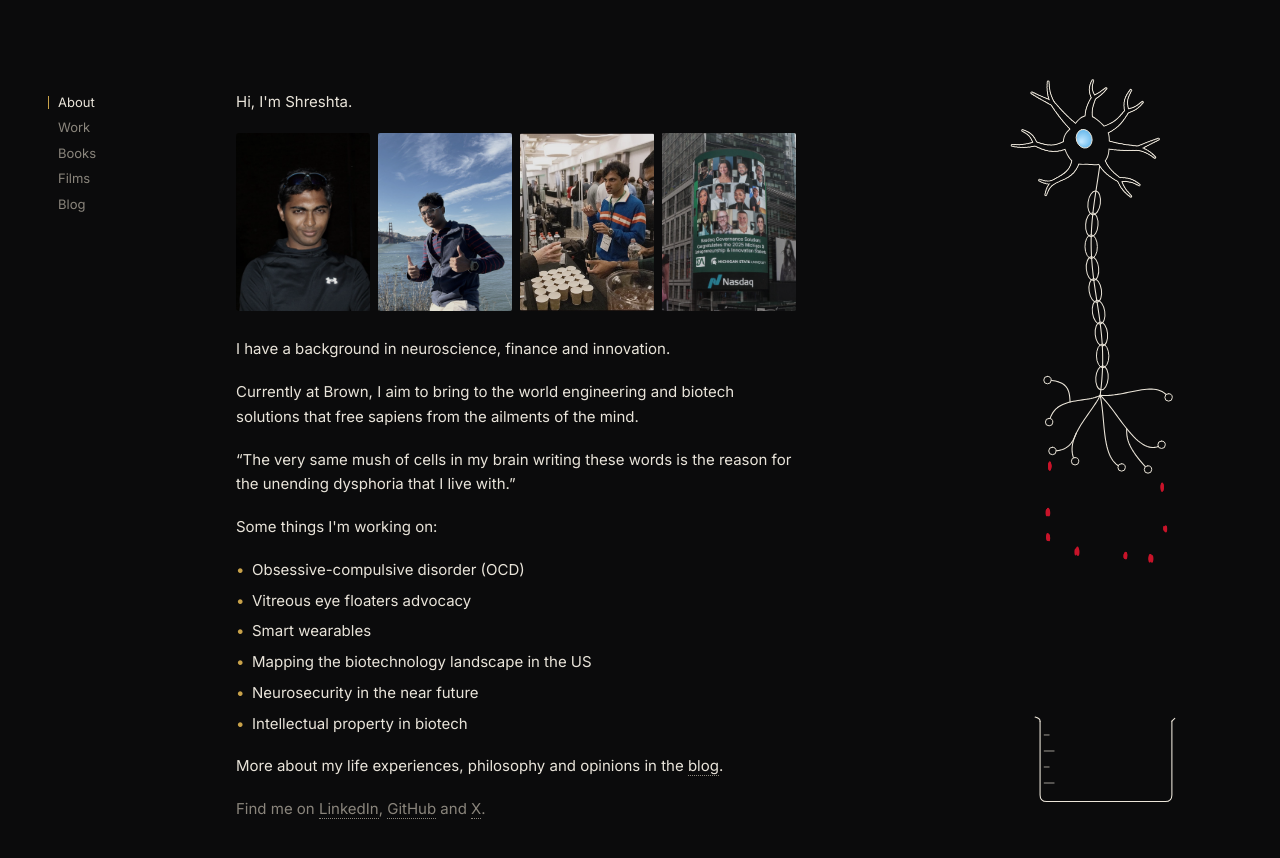
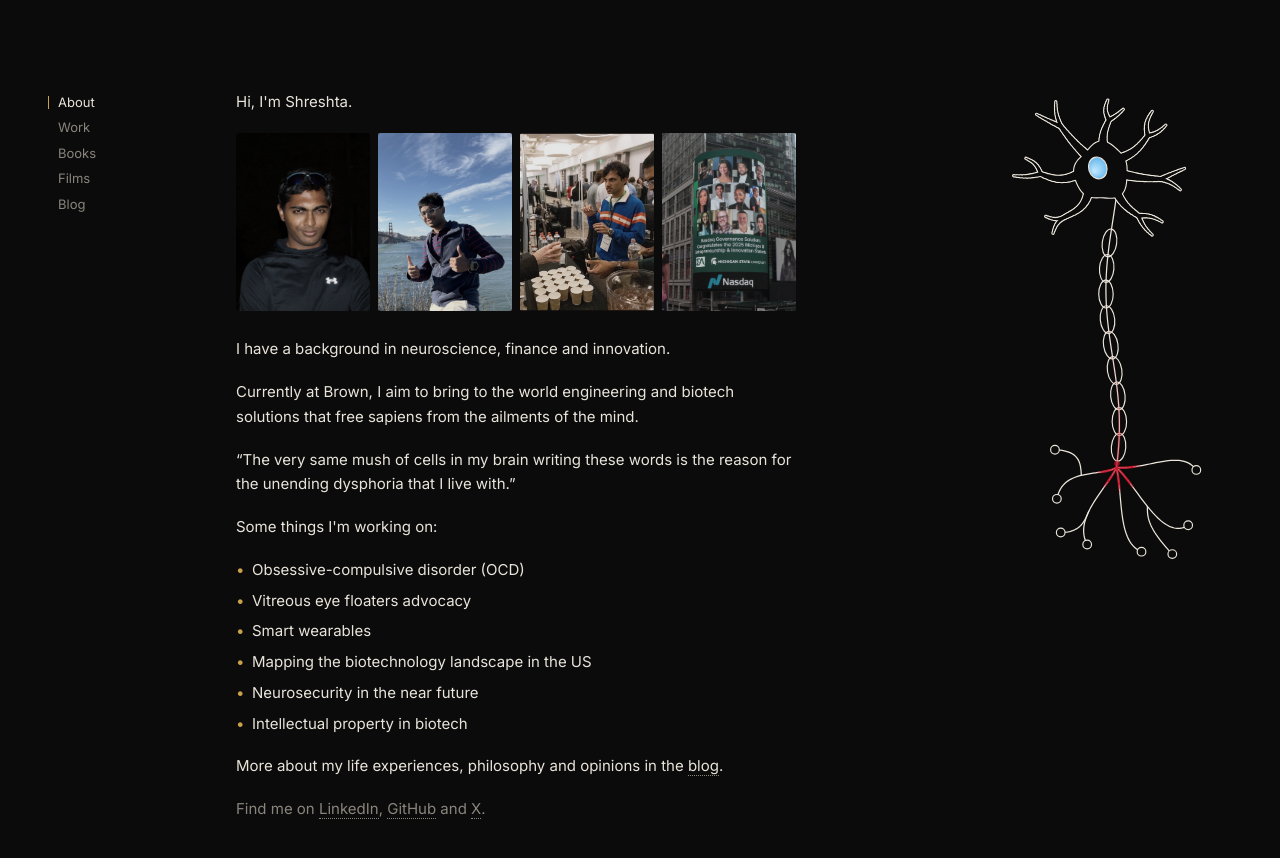
Before and after one commit to shresinsneuro/shresinsneuro.github.io, a plain HTML site: page index.html in a window 1280 px wide. Drawn offline with Linux system fonts and the light colour scheme.

Commit message:
About: neuron scrolls with the page; click drops blood that pools at the bottom until the window fills (beaker removed)
Co-Authored-By: Claude Opus 5.5 <noreply@anthropic.com>

```diff
--- a/index.html
+++ b/index.html
@@ -53,7 +53,7 @@
     <p class="quiet">Find me on <a class="u" href="https://www.linkedin.com/in/shreshta-sinha-797363186" target="_blank" rel="noopener">LinkedIn</a>, <a class="u" href="https://github.com/shresinsneuro" target="_blank" rel="noopener">GitHub</a> and <a class="u" href="https://x.com/Shresinshybrid" target="_blank" rel="noopener">X</a>.</p>
 
     <!-- Neuron firing animation (drawn by neuron.js). data-style: real | pixel | dexter (data-palette: lab | showtime) -->
-    <canvas class="neuron" id="neuron" data-style="dexter" data-palette="showtime" data-beaker title="Click to fire" role="img"
+    <canvas class="neuron" id="neuron" data-style="dexter" data-palette="showtime" data-pool title="Click to drop blood" role="img"
             aria-label="Animated drawing of a neuron firing: a signal travels from the cell body down the myelinated axon to the terminals"></canvas>
   </main>
 </div>
--- a/neuron.js
+++ b/neuron.js
@@ -540,59 +540,74 @@
     });
     ctx.fillStyle = RED2;
     n.parts.forEach(function (p) {
-      ctx.globalAlpha = n.beaker ? 1 : 1 - p.age / p.life;
+      ctx.globalAlpha = 1 - p.age / p.life;
       var sp = Math.hypot(p.vx, p.vy);
       ctx.beginPath(); ctx.ellipse(p.x, p.y, p.r * (1 + sp * 18), p.r, Math.atan2(p.vy, p.vx), 0, TAU); ctx.fill();
     });
     ctx.globalAlpha = 1;
-    if (n.beaker) drawBeaker(n, now, LINE, RED);
-  }
-
-  /* ---------------- beaker under the terminals (showtime style, data-beaker) ----------------
-     Drawn in screen orientation (always upright). Units are drawing units, before the quarter turn. */
-  // one action potential every 6 s, five in all (0.5 s to 24.5 s); firing stops at 30 s.
-  // Every drop lands in the beaker, so the level is counted in drops.
-  var EVERY_MS = 6000, STOP_MS = 30000, SPIKES = 5;
-  function beakerBox(n) {
-    return n.vert ? { cx: 250, w: 320, top: 1576, bot: 1771 } : { cx: 162, w: 280, top: 686, bot: 851 };
-  }
-  function surfaceY(n, b) { return b.bot - 6 - n.level * (b.bot - b.top - 24); }
-  function drawBeaker(n, now, LINE, RED) {
-    var ctx = n.ctx, b = beakerBox(n), k = n.S * n.dpr, x0 = b.cx - b.w / 2, x1 = b.cx + b.w / 2, r = 16;
-    ctx.setTransform(k, 0, 0, k, 0, 0);
-    function body() {
-      ctx.beginPath(); ctx.moveTo(x0, b.top); ctx.lineTo(x0, b.bot - r); ctx.quadraticCurveTo(x0, b.bot, x0 + r, b.bot);
-      ctx.lineTo(x1 - r, b.bot); ctx.quadraticCurveTo(x1, b.bot, x1, b.bot - r); ctx.lineTo(x1, b.top);
-    }
-    if (n.level > 0) {
-      var surf = surfaceY(n, b);
-      ctx.save(); body(); ctx.closePath(); ctx.clip();
-      ctx.fillStyle = RED; ctx.beginPath(); ctx.moveTo(x0, b.bot + 2);
-      for (var u = x0; u <= x1 + 6; u += 6) {
-        var y = surf;
-        n.ripples.forEach(function (rp) {
-          var a = now - rp.t0, d = Math.abs(u - rp.x);
-          y -= 3 * Math.exp(-a / 450) * Math.exp(-d / 45) * Math.cos(d / 9 - a / 70);
-        });
-        ctx.lineTo(Math.min(u, x1), y);
-      }
-      ctx.lineTo(x1, b.bot + 2); ctx.closePath(); ctx.fill();
-      ctx.restore();
-    }
-    ctx.strokeStyle = LINE; ctx.lineWidth = 2.6; ctx.lineCap = ctx.lineJoin = "round";
-    body(); ctx.stroke();
-    ctx.beginPath(); // lip and pouring spout
-    ctx.moveTo(x0, b.top); ctx.quadraticCurveTo(x0, b.top - 7, x0 - 12, b.top - 10);
-    ctx.moveTo(x1, b.top); ctx.lineTo(x1 + 7, b.top - 7); ctx.stroke();
-    ctx.lineWidth = 1.6; ctx.beginPath(); // measuring marks
-    for (var i = 1; i <= 4; i++) {
-      var my = b.bot - 6 - i * (b.bot - b.top - 24) / 4.4;
-      ctx.moveTo(x0 + 10, my); ctx.lineTo(x0 + (i % 2 ? 34 : 22), my);
-    }
-    ctx.stroke();
   }
 
   var DRAW = { real: drawReal, pixel: drawPixel, dexter: drawDexter };
+
+  /* ---------------- blood pool (data-pool): a layer over the whole window ----------------
+     Clicking the neuron drops blood from the axon terminals. The drops fall down the window and
+     collect at the bottom; the pool keeps rising with every click until it fills the window.
+     It does not catch the mouse, so the page and the neuron stay clickable underneath. */
+  var POOL_CLICKS = 30; // clicks needed to fill the window
+  var POOL_RED = "#a30d1b", DROP_RED = "#c8142a";
+  function Pool() {
+    var c = this.c = document.createElement("canvas");
+    c.className = "blood-pool"; c.setAttribute("aria-hidden", "true");
+    document.body.appendChild(c);
+    this.ctx = c.getContext("2d"); this.drops = []; this.ripples = []; this.level = 0; this.drawn = -1;
+  }
+  Pool.prototype.add = function (x, y, scale) { // x, y in window pixels
+    this.drops.push({ x: x, y: y, vx: (Math.random() - 0.5) * 0.03, vy: 0.01 + Math.random() * 0.03, r: (2 + Math.random() * 2) * scale + 0.8 });
+  };
+  Pool.prototype.frame = function (now, dt) {
+    var w = window.innerWidth, h = window.innerHeight, dpr = window.devicePixelRatio || 1, ctx = this.ctx, i;
+    if (w !== this.w || h !== this.h || dpr !== this.dpr) {
+      this.w = w; this.h = h; this.dpr = dpr; this.drawn = -1;
+      this.c.width = Math.round(w * dpr); this.c.height = Math.round(h * dpr);
+    }
+    var per = 1 / (POOL_CLICKS * G.branches.length * 7), damp = Math.pow(0.9985, dt);
+    for (i = this.drops.length - 1; i >= 0; i--) {
+      var d = this.drops[i];
+      d.vy += 0.0003 * dt; d.vx *= damp; d.vy *= damp; d.x += d.vx * dt; d.y += d.vy * dt;
+      if (d.y >= h * (1 - this.level)) {
+        this.level = Math.min(1, this.level + per);
+        this.ripples.push({ x: d.x, t0: now });
+        this.drops.splice(i, 1);
+      } else if (d.x < -30 || d.x > w + 30) this.drops.splice(i, 1);
+    }
+    for (i = this.ripples.length - 1; i >= 0; i--) if (now - this.ripples[i].t0 > 1500) this.ripples.splice(i, 1);
+    // nothing moving: keep the last picture
+    if (!this.drops.length && !this.ripples.length && this.drawn === this.level) return;
+    this.drawn = this.level;
+
+    ctx.setTransform(dpr, 0, 0, dpr, 0, 0); ctx.clearRect(0, 0, w, h);
+    ctx.fillStyle = DROP_RED;
+    this.drops.forEach(function (d) {
+      var sp = Math.hypot(d.vx, d.vy);
+      ctx.beginPath(); ctx.ellipse(d.x, d.y, d.r * (1 + sp * 4), d.r, Math.atan2(d.vy, d.vx), 0, TAU); ctx.fill();
+    });
+    if (this.level <= 0) return;
+    var surf = h * (1 - this.level), rip = this.ripples;
+    ctx.beginPath(); ctx.moveTo(0, h + 2);
+    for (var x = 0; x <= w + 8; x += 8) {
+      var y = surf;
+      rip.forEach(function (r) {
+        var a = now - r.t0, dd = Math.abs(x - r.x);
+        y -= 3 * Math.exp(-a / 450) * Math.exp(-dd / 60) * Math.cos(dd / 10 - a / 70);
+      });
+      ctx.lineTo(x, y);
+    }
+    ctx.lineTo(w + 8, h + 2); ctx.closePath();
+    var g = ctx.createLinearGradient(0, surf, 0, h);
+    g.addColorStop(0, POOL_RED); g.addColorStop(1, "#5e0610");
+    ctx.fillStyle = g; ctx.fill();
+  };
+  var pool = null;
 
   /* ---------------- one animated canvas ---------------- */
   function Neuron(c) {
@@ -600,38 +615,43 @@
     this.c = c; this.ctx = c.getContext("2d");
     this.style = DRAW[c.getAttribute("data-style")] ? c.getAttribute("data-style") : "real";
     this.palette = c.getAttribute("data-palette") || "lab";
-    this.beaker = c.hasAttribute("data-beaker") && this.style === "dexter" && this.palette === "showtime";
-    this.level = 0; this.ripples = []; this.start = 0; this.done = false; this.fired = 0;
+    this.pool = c.hasAttribute("data-pool") && this.style === "dexter" && this.palette === "showtime";
+    if (this.pool && !pool) pool = new Pool();
     this.spikes = []; this.parts = []; this.fx = []; this.trace = [];
-    // until the observer reports, assume hidden (so the beaker's 30 s starts when it is actually seen)
-    this.visible = !("IntersectionObserver" in window); this.cw = 0; this.last = 0;
+    this.visible = true; this.cw = 0; this.last = 0;
     this.reduce = !!(window.matchMedia && matchMedia("(prefers-reduced-motion: reduce)").matches);
     this.next = performance.now() + 600;
     if (this.style === "pixel") { this.low = document.createElement("canvas"); this.lctx = this.low.getContext("2d", { willReadFrequently: true }); }
-    // click to fire (not with the beaker, which runs on its fixed 30 s schedule)
-    c.addEventListener("click", function () { if (!self.beaker) self.fire(performance.now()); });
+    // click to fire; with the pool, only clicked spikes drop blood
+    c.addEventListener("click", function () { self.fire(performance.now(), true); });
     if ("IntersectionObserver" in window) new IntersectionObserver(function (e) { self.visible = e[0].isIntersecting; }).observe(c);
   }
-  Neuron.prototype.fire = function (now) {
+  Neuron.prototype.fire = function (now, clicked) {
     var last = this.spikes[this.spikes.length - 1];
-    if (this.done || (last && now - last.t0 < 500)) return; // beaker full, or refractory period
+    if (last && now - last.t0 < 500) { // refractory period: a click just after a spike gives that spike the blood
+      if (clicked && !last.released) last.blood = true;
+      return;
+    }
     var ins = [];
     for (var i = 0; i < 3; i++) ins.push({ leaf: G.leaves[Math.floor(Math.random() * G.leaves.length)], st: Math.random() * 260, dur: 380 + Math.random() * 120 });
-    this.spikes.push({ t0: now, inputs: ins, released: false });
+    this.spikes.push({ t0: now, inputs: ins, released: false, blood: !!clicked });
   };
-  Neuron.prototype.release = function (now) {
+  Neuron.prototype.release = function (now, spike) {
     var show = this.style === "dexter" && this.palette === "showtime", self = this;
+    if (this.pool && !spike.blood) return; // automatic spikes: no blood
+    var rect = this.pool ? this.c.getBoundingClientRect() : null;
     G.branches.forEach(function (b) {
       var o = b.bouton;
       for (var k = 0; k < 7; k++) {
+        if (self.pool) { // hand the drop to the page-wide pool, in window pixels
+          var dx = o.x + Math.cos(o.a) * 10, dy = o.y + Math.sin(o.a) * 10;
+          var lx = self.vert ? dy * self.S : dx * self.S, ly = self.vert ? (W - dx) * self.S : dy * self.S;
+          pool.add(rect.left + lx, rect.top + ly, self.S);
+          continue;
+        }
         var a = o.a + (Math.random() - 0.5) * 1.8, sp = 0.03 + Math.random() * 0.05;
-        var vx = Math.cos(a) * sp, vy = Math.sin(a) * sp;
-        if (self.beaker) { // slow drip: a little sideways drift, a gentle start downwards (screen down = -x when upright)
-          var side = (Math.random() - 0.5) * 0.012, down = 0.005 + Math.random() * 0.01;
-          if (self.vert) { vx = -down; vy = side; } else { vx = side; vy = down; }
-        }
-        self.parts.push({ x: o.x + Math.cos(o.a) * 10, y: o.y + Math.sin(o.a) * 10, vx: vx, vy: vy,
-          age: 0, life: self.beaker ? 15000 : 700 + Math.random() * 500, r: 2 + Math.random() * 2, g: show ? (self.beaker ? 0.00018 : 0.0004) : 0, k: k % 3 });
+        self.parts.push({ x: o.x + Math.cos(o.a) * 10, y: o.y + Math.sin(o.a) * 10, vx: Math.cos(a) * sp, vy: Math.sin(a) * sp,
+          age: 0, life: 700 + Math.random() * 500, r: 2 + Math.random() * 2, g: show ? 0.0004 : 0, k: k % 3 });
       }
       if (show) {
         var dots = [{ dx: 0, dy: 0, r: 6 + Math.random() * 3 }];
@@ -664,51 +684,32 @@
   Neuron.prototype.frame = function (now) {
     var dt = Math.min(50, now - (this.last || now)), i;
     this.last = now;
-    if (!this.visible) { if (this.start) this.next += dt; return; } // off screen: pause the schedule
+    if (!this.visible) return;
     this.resize();
     if (!this.cw) return;
-    if (this.beaker && !this.start) { this.start = now; this.next = now + 500; }
-    if (!this.reduce && !this.done && now >= this.next) {
-      this.fire(now);
-      if (this.beaker) {
-        this.fired++; this.next += EVERY_MS;
-        if (this.fired >= SPIKES || this.next - this.start >= STOP_MS) this.done = true;
-      } else this.next = now + 2600 + Math.random() * 1400;
-    }
+    if (!this.reduce && now >= this.next) { this.fire(now, false); this.next = now + 2600 + Math.random() * 1400; }
     for (i = this.spikes.length - 1; i >= 0; i--) {
       var sp = this.spikes[i];
-      if (!sp.released && now - sp.t0 >= T_BOUTON) { sp.released = true; this.release(now); }
+      if (!sp.released && now - sp.t0 >= T_BOUTON) { sp.released = true; this.release(now, sp); }
       if (now - sp.t0 > 4000) this.spikes.splice(i, 1);
     }
     var damp = Math.pow(0.998, dt);
     for (i = this.parts.length - 1; i >= 0; i--) {
       var p = this.parts[i];
       p.age += dt; if (this.vert) p.vx -= p.g * dt; else p.vy += p.g * dt; p.vx *= damp; p.vy *= damp; p.x += p.vx * dt; p.y += p.vy * dt;
-      if (p.age > p.life) { this.parts.splice(i, 1); continue; }
-      if (this.beaker) {
-        var bx = beakerBox(this), sx = this.vert ? p.y : p.x, sy = this.vert ? W - p.x : p.y;
-        var lo = bx.cx - bx.w / 2 + 14, hi = bx.cx + bx.w / 2 - 14;
-        if (sx < lo || sx > hi) { // nudge back over the beaker
-          var push = (sx < lo ? 1 : -1) * 0.02;
-          if (this.vert) p.vy = push; else p.vx = push;
-        }
-        if (sy >= surfaceY(this, bx) && sy < bx.bot && sx > bx.cx - bx.w / 2 + 5 && sx < bx.cx + bx.w / 2 - 5) {
-          // caught: the level follows the 30 second schedule, rising only as drops land
-          // the drops take several seconds to fall this far, so the beaker reads full once the first
-          // four spikes' drops are in (about 30 s); the last spike's drops land in a full beaker
-          this.level = Math.min(1, this.level + 1 / ((SPIKES - 1) * G.branches.length * 7));
-          this.ripples.push({ x: sx, t0: now });
-          this.parts.splice(i, 1);
-        } else if (sy >= bx.bot) { this.parts.splice(i, 1); }
-      }
+      if (p.age > p.life) this.parts.splice(i, 1);
     }
-    for (i = this.ripples.length - 1; i >= 0; i--) if (now - this.ripples[i].t0 > 1500) this.ripples.splice(i, 1);
     for (i = this.fx.length - 1; i >= 0; i--) if (now - this.fx[i].t0 > this.fx[i].life) this.fx.splice(i, 1);
     DRAW[this.style](this, now);
   };
 
-  var list = [];
-  function loop(now) { for (var i = 0; i < list.length; i++) list[i].frame(now); requestAnimationFrame(loop); }
+  var list = [], lastT = 0;
+  function loop(now) {
+    for (var i = 0; i < list.length; i++) list[i].frame(now);
+    if (pool) pool.frame(now, Math.min(50, now - (lastT || now)));
+    lastT = now;
+    requestAnimationFrame(loop);
+  }
   function init() {
     // preview helper: index.html?neuron=pixel | dexter | dexter-showtime | real
     var q = new URLSearchParams(location.search).get("neuron");
--- a/style.css
+++ b/style.css
@@ -140,20 +140,20 @@ a.item:hover img.thumb { transform: translateY(-3px); }
 
 /* ---------- neuron animation at the end of About ---------- */
 .neuron { display: block; width: 100%; height: auto; aspect-ratio: 1000 / 420; margin-top: 36px; cursor: pointer; }
-/* phones and tablets: upright too, centred below the text */
-.neuron[data-beaker] { width: auto; height: min(80vh, 760px); aspect-ratio: 420 / 1786; margin: 40px auto 0; }
-/* wide screens: stands upright on the right side of the page (neuron.js turns it when it is taller than wide).
-   Narrower screens without the beaker keep it lying flat below the text. */
+/* phones and tablets: upright (neuron.js turns it when it is taller than wide), centred below the text */
+.neuron[data-pool] { width: auto; height: min(70vh, 620px); aspect-ratio: 420 / 1000; margin: 40px auto 0; }
+/* wide screens: upright beside the text, near the top of the page; it scrolls with the page */
 @media (min-width: 1120px) {
-  .neuron {
+  .neuron, .neuron[data-pool] {
     /* 836px = left padding + menu + gap + text column (48 + 140 + 48 + 560) + a 40px gap */
-    position: fixed; left: 836px; top: 50%; transform: translateY(-50%);
+    position: absolute; left: 836px; top: 90px;
     width: auto; height: min(60vh, 574px); aspect-ratio: 420 / 1000; margin: 0;
   }
-  /* with the beaker underneath: taller, same size neuron */
-  .neuron[data-beaker] { height: min(92vh, 960px); aspect-ratio: 420 / 1786; }
 }
 /* room to spare: sit 20% further right (836px -> 1003px from the left) */
 @media (min-width: 1260px) {
-  .neuron { left: 1003px; }
+  .neuron, .neuron[data-pool] { left: 1003px; }
 }
+
+/* blood that drips from the neuron collects at the bottom of the window (drawn by neuron.js) */
+.blood-pool { position: fixed; inset: 0; width: 100%; height: 100%; z-index: 60; pointer-events: none; }
```
